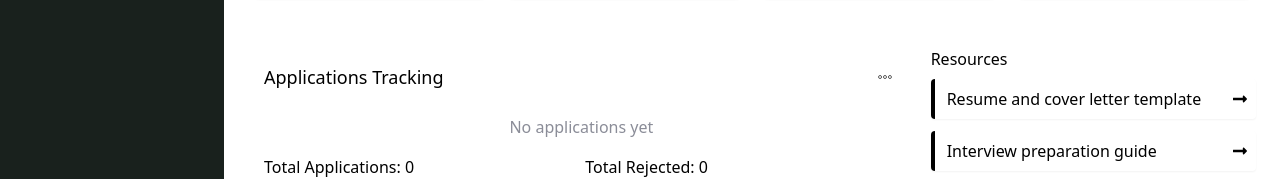
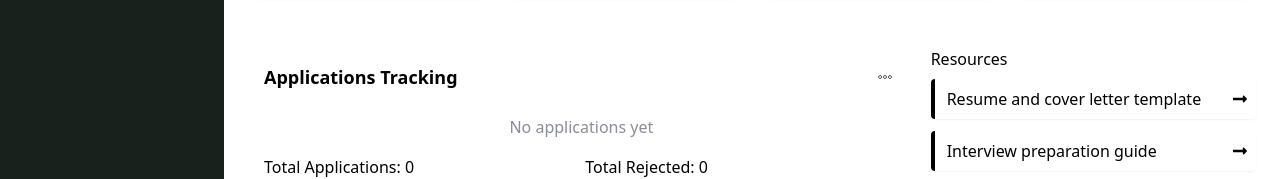
Before and after one commit to npoludasu/jobflow-dashboard, a React (Vite) app: page /dashboard in a window 1280 px wide. Shown: the part 279-458 px from the top of the page. Built offline with nearby package versions, Linux system fonts and the light colour scheme.

Commit message:
Refined dashboard UI and update resource links

```diff
--- a/src/pages/Dashboard.jsx
+++ b/src/pages/Dashboard.jsx
@@ -69,7 +69,7 @@ const Dashboard = () => {
     {
       title: "Interview preparation guide",
       viewUrl:
-        "https://www.geeksforgeeks.org/interview-preparation-for-software-developers/",
+        "https://www.geeksforgeeks.org/interview-prep/interview-corner/",
     },
     {
       title: "Job search strategies",
@@ -79,7 +79,7 @@ const Dashboard = () => {
     {
       title: "Networking tips",
       viewUrl:
-        "https://www.linkedin.com/business/talent/blog/talent-strategy/networking-tips",
+        "https://in.indeed.com/career-advice/career-development/business-networking-tips",
     },
     {
       title: "Career development plan",
@@ -152,7 +152,7 @@ const Dashboard = () => {
         {/* CHART */}
         <div className="lg:col-span-2 p-4 relative">
           <div className="flex justify-between items-center">
-            <h3 className="text-lg">Applications Tracking</h3>
+            <h3 className="text-lg font-bold">Applications Tracking</h3>
 
             <span
               onClick={() => setMenuOpen(!menuOpen)}
@@ -212,7 +212,8 @@ const Dashboard = () => {
                 key={index}
                 className="flex items-center justify-between py-2 border-l-4 pl-3 pr-2 rounded shadow-sm"
               >
-                <p>{resource.title}</p>
+                {/* <p>{resource.title}</p> */}
+                <a href={resource.viewUrl} target="_blank">{resource.title}</a>
                 <a href={resource.viewUrl} target="_blank">
                   <FaLongArrowAltRight />
                 </a>
```
